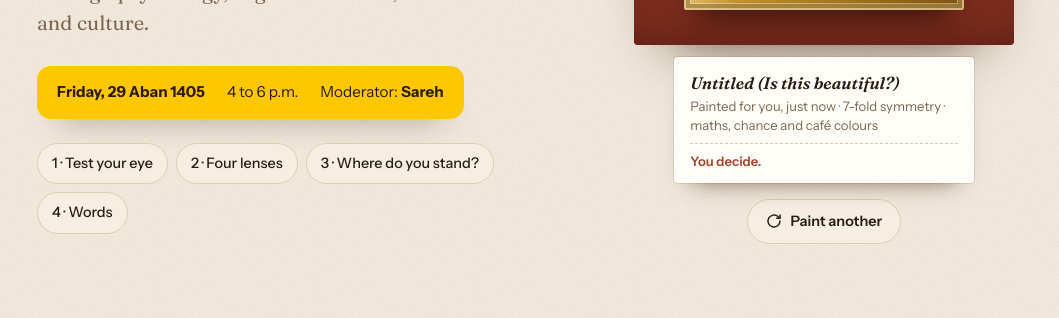
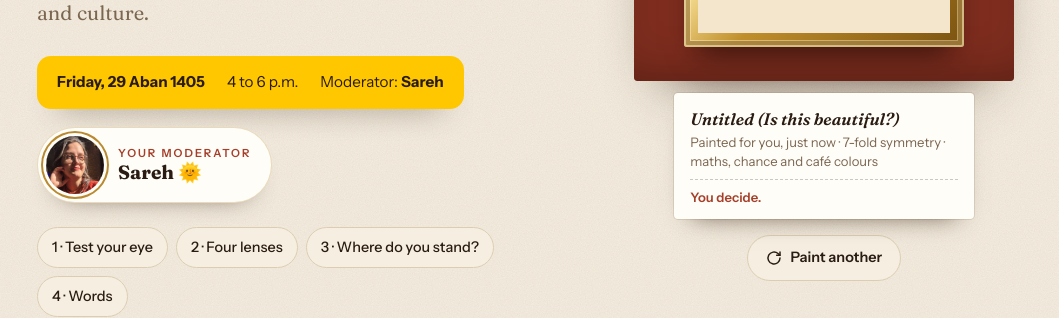
Before and after one commit to Tehran-english-discussion/tehran-english-discussion.github.io, a plain HTML site: page beauty/index.html in a window 1280 px wide. Shown: the part 517-835 px from the top of the page, without its empty margins (103-1162 px from the left). Drawn offline with Linux system fonts and the light colour scheme.

Commit message:
Add Sareh's photo to the beauty session page
Co-Authored-By: Claude Opus 5.5 <noreply@anthropic.com>

```diff
--- a/beauty/index.html
+++ b/beauty/index.html
@@ -74,6 +74,11 @@ header.top { position: sticky; top: 0; z-index: 10; background: color-mix(in srg
 .hero .lede { margin-top: 24px; font-size: 1.26rem; line-height: 1.55; max-width: 36ch; color: var(--muted); }
 .ticket { margin-top: 28px; display: inline-flex; flex-wrap: wrap; gap: 8px 22px; padding: 14px 20px; border-radius: 14px; background: var(--yolk); color: var(--on-yolk); font-family: var(--ui); font-size: .95rem; box-shadow: 0 18px 30px -22px rgba(58, 36, 22, .8); }
 .ticket b { font-weight: 700; }
+.modr { margin-top: 18px; display: inline-flex; align-items: center; gap: 14px; padding: 8px 20px 8px 8px; border-radius: 999px; background: var(--cloth); color: var(--on-cloth); border: 1px solid color-mix(in srgb, var(--brass) 30%, transparent); box-shadow: 0 14px 26px -22px rgba(58, 36, 22, .8); }
+.modr img { width: 58px; height: 58px; border-radius: 50%; object-fit: cover; box-shadow: 0 0 0 3px #FFFDF8, 0 0 0 5px var(--brass); }
+.modr span { display: grid; line-height: 1.25; }
+.modr small { font-family: var(--ui); font-size: .7rem; font-weight: 600; letter-spacing: .18em; text-transform: uppercase; color: #A63F2A; }
+.modr b { font-size: 1.2rem; font-weight: 700; }
 .steps-nav { margin-top: 24px; display: flex; flex-wrap: wrap; gap: 8px; }
 .steps-nav a { font-family: var(--ui); font-size: .9rem; font-weight: 500; text-decoration: none; padding: 8px 14px; border-radius: 999px; border: 1.5px solid var(--line); background: var(--plaster); }
 @media (hover: hover) { .steps-nav a:hover { border-color: var(--wall); color: var(--wall); } }
@@ -244,6 +249,7 @@ footer.site .logo { width: 60px; color: var(--fg); }
         <h1><span class="l1">Who decided that</span><span class="this">this</span> is <span class="gilt">beautiful?</span></h1>
         <p class="lede">Why do some things take our breath away while others leave us cold? This week we look at beauty through psychology, cognitive science, art and culture.</p>
         <div class="ticket"><span><b>Friday, 29 Aban 1405</b></span><span>4 to 6 p.m.</span><span>Moderator: <b>Sareh</b></span></div>
+        <div><div class="modr"><img src="sareh.jpg" alt="Sareh, the moderator" width="58" height="58"><span><small>Your moderator</small><b>Sareh 🌞</b></span></div></div>
         <nav class="steps-nav" aria-label="Jump to">
           <a href="#eye">1 · Test your eye</a>
           <a href="#questions">2 · Four lenses</a>
```
Also changed, not shown: beauty/sareh.jpg (added).
